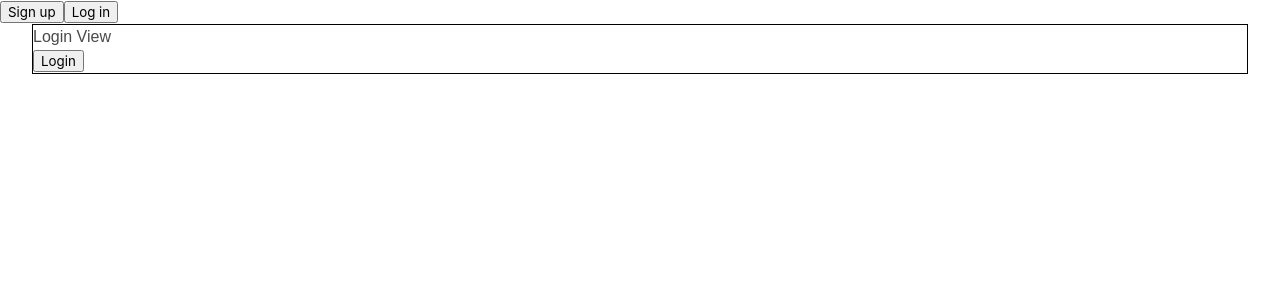
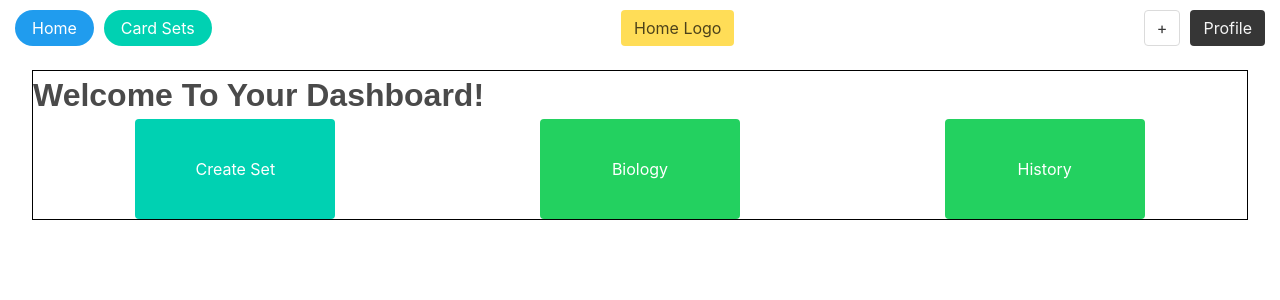
Before and after one commit to m1771vw/StudyBuddies, a React (Create React App) app: page / in a window 1280 px wide. Shown: the top 300 px of the page. Built offline with nearby package versions, Linux system fonts and the light colour scheme.

Commit message:
App.css - Updated UserHeader CSS slightly - Added bigger Welcome to Dashboard font

```diff
--- a/src/App.css
+++ b/src/App.css
@@ -4,16 +4,37 @@
 }
 
 /* Dashboard CSS */
+
+#dashboard-text {
+  font-size: 2em;
+  font-weight: bold;
+}
 .dashboard-button {
   width: 200px;
   height: 100px;
 }
+
 
 /* UserHeader CSS */
 .navbar-container {
   border: 1px solid black;
 }
 
+.header-flex-content {
+  display: flex;
+  align-items: center;
+  /* justify-content: center; */
+  margin: 10px;
+}
+
+.header-button {
+  margin-left: 5px;
+  margin-right: 5px;
+}
+.home-logo {
+  margin-left: auto;
+  margin-right: auto;
+}
 /* ViewSet CSS */
 .cardset-info-flex-container {
   display: flex;
--- a/src/App.js
+++ b/src/App.js
@@ -17,12 +17,12 @@ import { HOMEPAGE, LOGIN_VIEW, SIGNUP_VIEW, DASHBOARD, CREATE_VIEW, VIEW_SET, QU
 
 class App extends Component {
   state = {
-    pageName: LOGIN_VIEW,
+    pageName: DASHBOARD,
     userList: Users,
     flashCardSets: FlashCards, // All the Cards
     selectedCardSet: [], // Selected card set of cards
     // selectedCardSet: FlashCards[1], // Dummy data to have Quiz as Start Up page
-    userLoggedIn: false
+    userLoggedIn: true
   }
   authenticateUser = user => {
 
--- a/src/components/Dashboard.js
+++ b/src/components/Dashboard.js
@@ -7,7 +7,7 @@ class Dashboard extends Component {
     render() {
         return (
             <div>
-                <h1>Dashboard</h1>
+                <div id='dashboard-text'>Welcome To Your Dashboard!</div>
                 <div className='level'>
                     <div className='level-item'>
                         <button onClick={() => {this.props.changePageName(CREATE_VIEW)}} className='button is-primary dashboard-button'>Create Set</button>
--- a/src/components/UserHeader.js
+++ b/src/components/UserHeader.js
@@ -4,17 +4,17 @@ import { DASHBOARD, CREATE_VIEW } from '../constants'
 class UserHeader extends Component {
     render() {
         return (
-            <nav className='level'>
+            <nav className='level header-flex-content'>
                 <div className=''>
-                    <button onClick={() => {this.props.changePageName(DASHBOARD)}} className='button is-rounded is-info'>Home</button>
-                    <button className='button is-rounded is-primary'>Card Sets</button>
+                    <button onClick={() => {this.props.changePageName(DASHBOARD)}} className='button is-rounded is-info header-button'>Home</button>
+                    <button className='button is-rounded is-primary header-button'>Card Sets</button>
                 </div>
                 <div className=''>
-                    <button onClick={() => {this.props.changePageName(DASHBOARD)}} className='button is-warning'>Home Logo</button>
+                    <button onClick={() => {this.props.changePageName(DASHBOARD)}} className='button is-warning header-button home-logo'>Home Logo</button>
                 </div>
                 <div className=''>
-                    <button onClick={() => {this.props.changePageName(CREATE_VIEW)}} className='button'>+</button>
-                    <button className='button is-dark'>Profile</button>
+                    <button onClick={() => {this.props.changePageName(CREATE_VIEW)}} className='button header-button'>+</button>
+                    <button className='button is-dark header-button'>Profile</button>
                 </div>
             </nav>
         );
```
